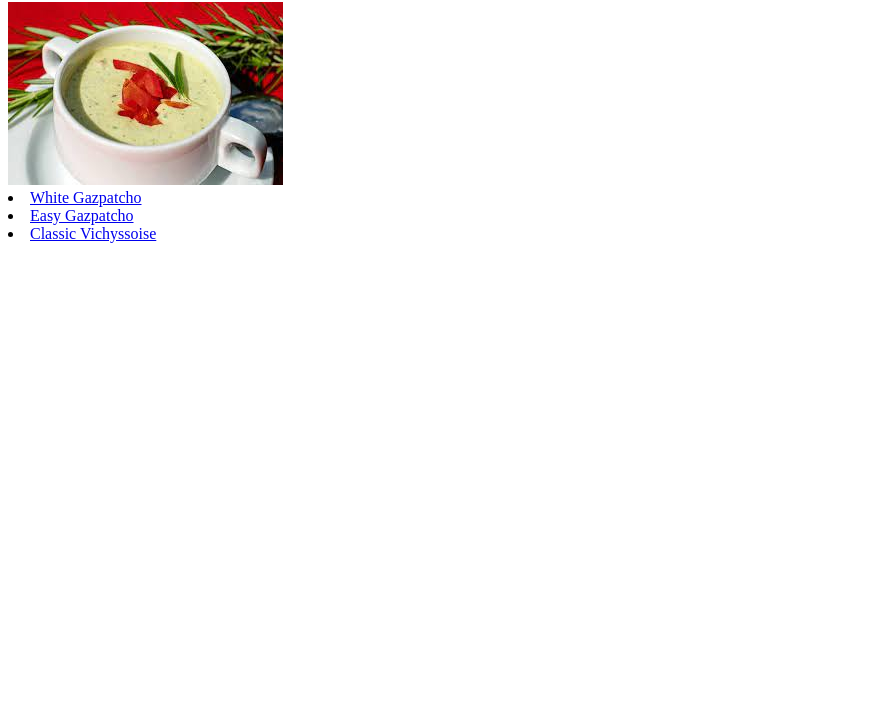
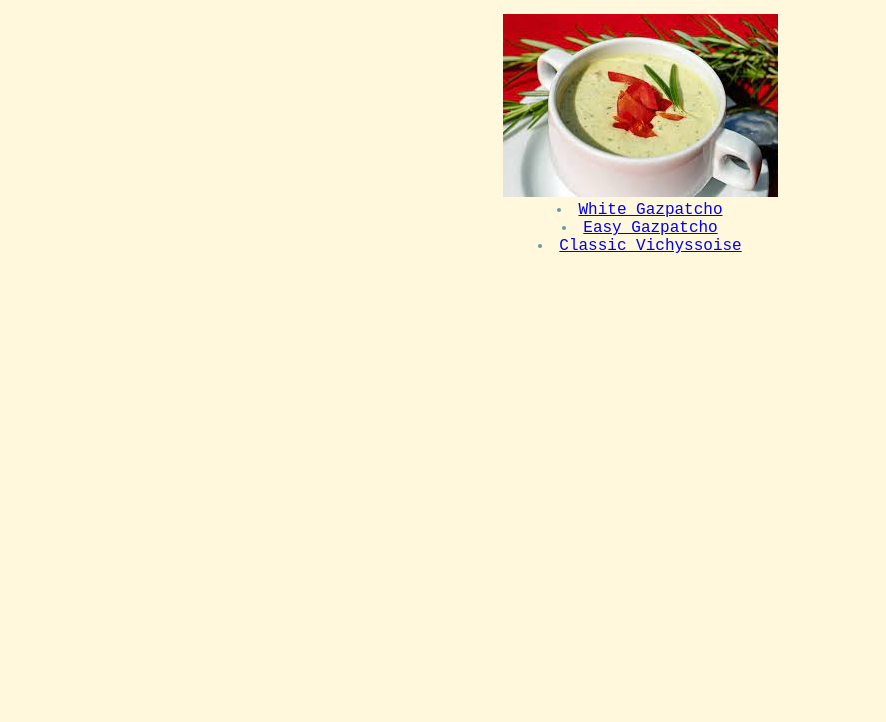
Before and after one commit to nishadhsingh/odin-recipes, a plain HTML site: page index.html in a window 1280 px wide. Shown: the part 78-800 px from the top of the page, without its empty margins (0-886 px from the left). Drawn offline with Linux system fonts and the light colour scheme.

Commit message:
added stlye

```diff
--- /dev/null
+++ b/index.css
@@ -0,0 +1,13 @@
+body{
+    background-color: cornsilk; color: chocolate;
+    text-align: center;
+    font-family: 'Gill Sans', 'Gill Sans MT', Calibri, 'Trebuchet MS', sans-serif;
+    font-size: large;
+}
+
+li{
+    font-family: 'Courier New', Courier, monospace;
+    text-align: center;
+    font-size: medium;
+    color: cadetblue;
+}
--- a/index.html
+++ b/index.html
@@ -5,6 +5,7 @@
     <meta charset="UTF-8">
     <meta name="viewport" content="width=device-width, initial-scale=1.0">
     <title>Odin Recipes</title>
+    <link href="index.css" rel="stylesheet">
 </head>
 
 <body>
--- /dev/null
+++ b/recipes/recipe.css
@@ -0,0 +1,13 @@
+body{
+    background-color: cornsilk; color: goldenrod;
+    text-align: center;
+    font-family: 'Gill Sans', 'Gill Sans MT', Calibri, 'Trebuchet MS', sans-serif;
+    font-size: large;
+}
+
+li{
+    font-family: 'Courier New', Courier, monospace;
+    text-align: center;
+    font-size: medium;
+    color: goldenrod;
+}
```
Also changed, not shown: recipes/classic_vich.html (+1 -0 lines), recipes/easy_gazpatcho.html (+1 -0 lines), recipes/recipe_template.html (+1 -0 lines), recipes/white_gazpatcho.html (+1 -0 lines), images/7182068WhiteGazpacho4x3-441627c89fe441d19e2171aa9cc0ffde.webp (added).
